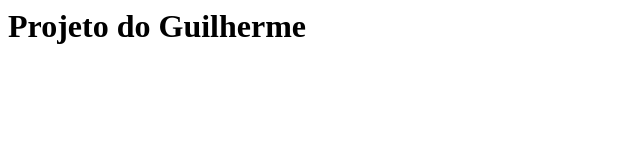
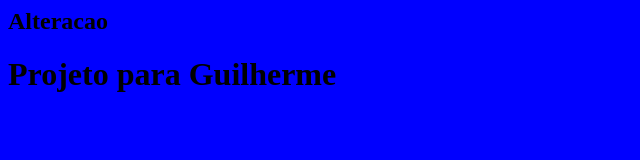
Before and after one commit to guipassine/curso-git, a plain HTML site: page index.html in a window 1280 px wide. Shown: the whole page, without its empty margins (0-640 px from the left). Drawn offline with Linux system fonts and the light colour scheme.

Commit message:
Inicio do design

```diff
--- /dev/null
+++ b/estilo.css
@@ -0,0 +1,3 @@
+body{
+	background-color: blue;
+}
--- a/index.html
+++ b/index.html
@@ -1,8 +1,10 @@
 <html>
 	<head>
+		<link rel="stylesheet" type="text/css" href="estilo.css">
 	</head>
 	<body>
-		<h1>Projeto do Guilherme</h1>
+		<h2>Alteracao</h2>
+		<h1>Projeto para Guilherme</h1>
 	</body>
 
 
```
